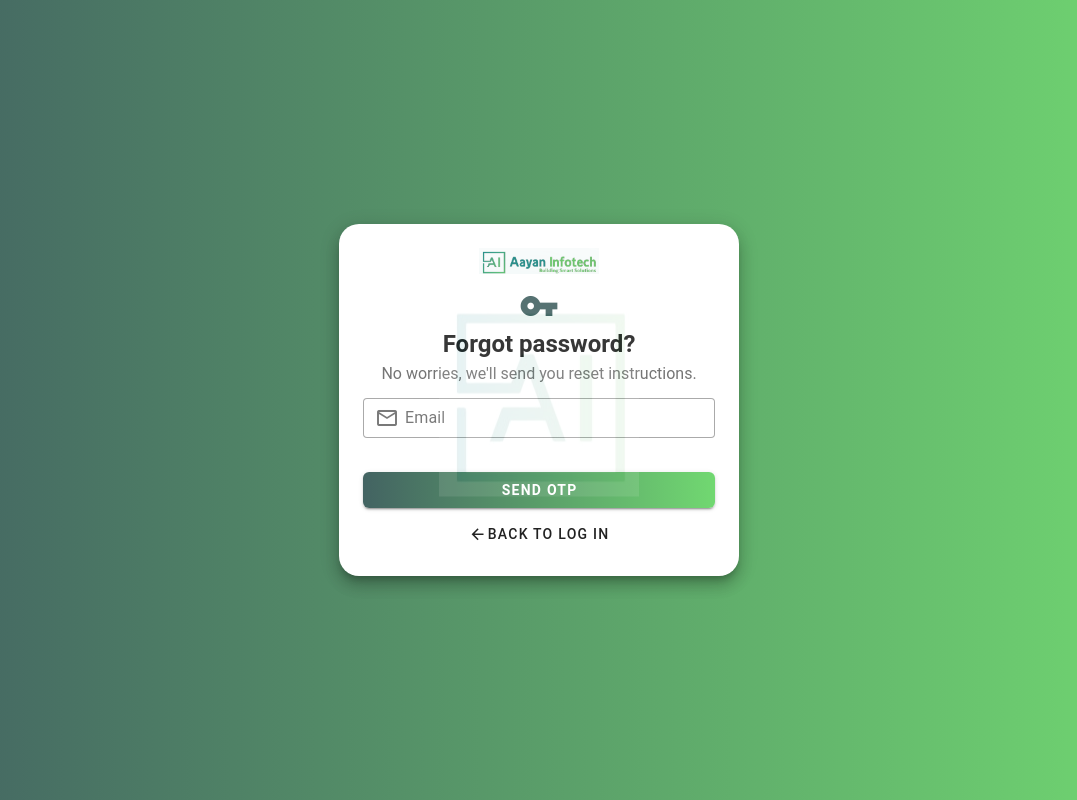
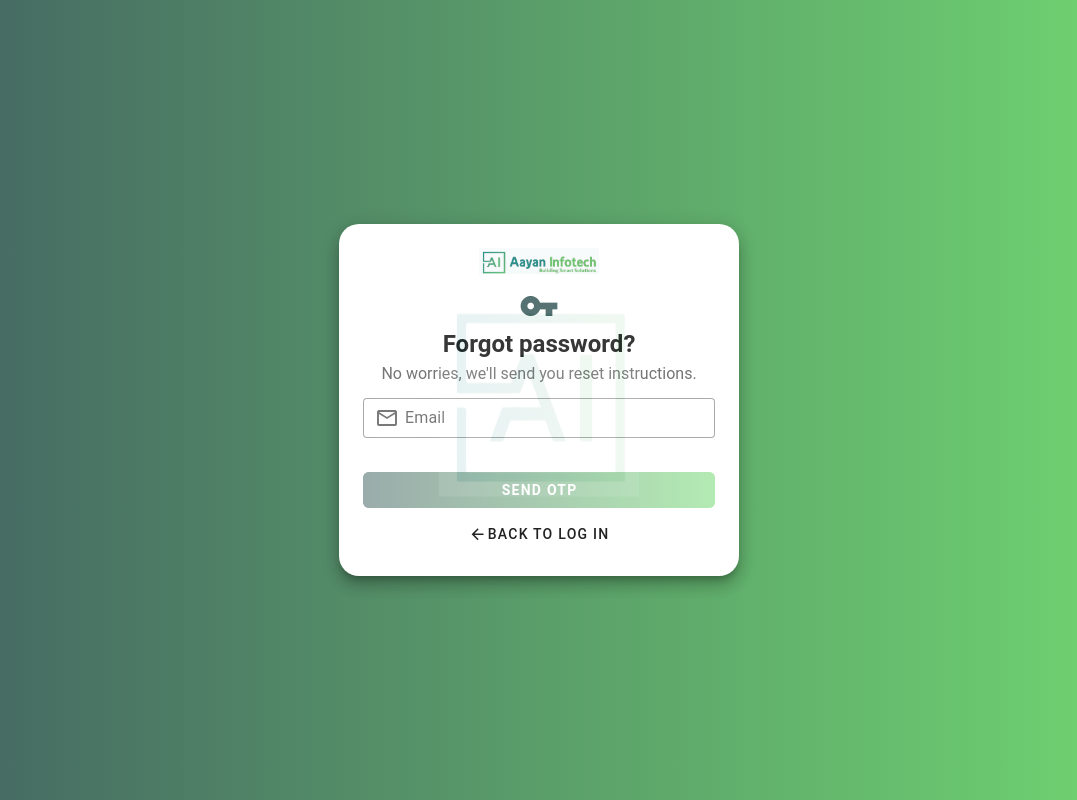
Before and after one commit to ujjwal85/TaskTracker, a Vue app: page /ForgotPassword in a window 1280 px wide. Shown: the whole page, without its empty margins (101-1178 px from the left). Built offline with nearby package versions, Linux system fonts and the light colour scheme.

Commit message:
add chage

```diff
--- a/src/views/auth/ForgotPassword.vue
+++ b/src/views/auth/ForgotPassword.vue
@@ -18,9 +18,16 @@
           variant="outlined"
           density="compact"
           class="mt-3"
+          type="email"
         ></v-text-field>
 
-        <v-btn class="reset-btn mt-3" block @click="sendOtp">Send OTP</v-btn>
+        <v-btn
+          class="reset-btn mt-3"
+          block
+          @click="sendOtp"
+          :disabled="computedValues.isEmailDisabled"
+          >Send OTP</v-btn
+        >
         <v-btn variant="text" class="back-to-login mt-2" @click="goBack">
           <v-icon left>mdi-arrow-left</v-icon> Back to log in
         </v-btn>
@@ -50,7 +57,7 @@
           class="reset-btn mt-3"
           @click="verifyOtp"
           :loading="loading"
-          :disabled="otpValue.length !== 4"
+          :disabled="computedValues.otpValue.length !== 4"
         >
           VERIFY OTP
         </v-btn>
@@ -90,7 +97,13 @@
           class="mt-3"
         ></v-text-field>
 
-        <v-btn color="primary" block class="reset-btn mt-3" @click="resetPassword">
+        <v-btn
+          color="primary"
+          block
+          class="reset-btn mt-3"
+          @click="resetPassword"
+          :disabled="computedValues.isResetDisabled"
+        >
           RESET PASSWORD
         </v-btn>
       </div>
@@ -101,6 +114,7 @@
 <script setup lang="ts">
 import { ref, computed, nextTick } from 'vue'
 import { useRouter } from 'vue-router'
+import { errorStore } from '@/stores/errorStore'
 
 const router = useRouter()
 const step = ref<'email' | 'otp' | 'reset'>('email')
@@ -113,9 +127,13 @@ const timer = ref<number>(30)
 const password = ref<string>('')
 const confirmPassword = ref<string>('')
 
-const otpValue = computed(() => otpDigits.value.join(''))
-
+const computedValues = computed(() => ({
+  otpValue: otpDigits.value.join(''),
+  isResetDisabled: !password.value || !confirmPassword.value,
+  isEmailDisabled: !email.value,
+}))
 const handleOtpInput = (index: number) => {
+  otpDigits.value[index] = otpDigits.value[index].replace(/\D/g, '')
   if (otpDigits.value[index].length > 1) {
     otpDigits.value[index] = otpDigits.value[index].slice(0, 1)
   }
@@ -125,8 +143,13 @@ const handleOtpInput = (index: number) => {
 }
 
 const sendOtp = () => {
+  const emailPattern = /^[^\s@]+@[^\s@]+\.[^\s@]+$/
   if (!email.value) {
-    alert('Please enter your email')
+    errorStore.setError('Please enter your email')
+    return
+  }
+  if (!emailPattern.test(email.value)) {
+    errorStore.setError('Please enter a valid email address')
     return
   }
   step.value = 'otp'
@@ -136,7 +159,7 @@ const verifyOtp = () => {
   loading.value = true
   setTimeout(() => {
     loading.value = false
-    alert('OTP Verified Successfully! Redirecting to password reset...')
+    errorStore.setError('OTP Verified Successfully! Redirecting to password reset...')
     step.value = 'reset'
   }, 2000)
 }
@@ -155,7 +178,7 @@ const resendOtp = () => {
 
 const resetPassword = () => {
   if (password.value !== confirmPassword.value) {
-    alert('Passwords do not match!')
+    errorStore.setError('Passwords do not match!')
     return
   }
   alert('Password reset successfully!')
```
